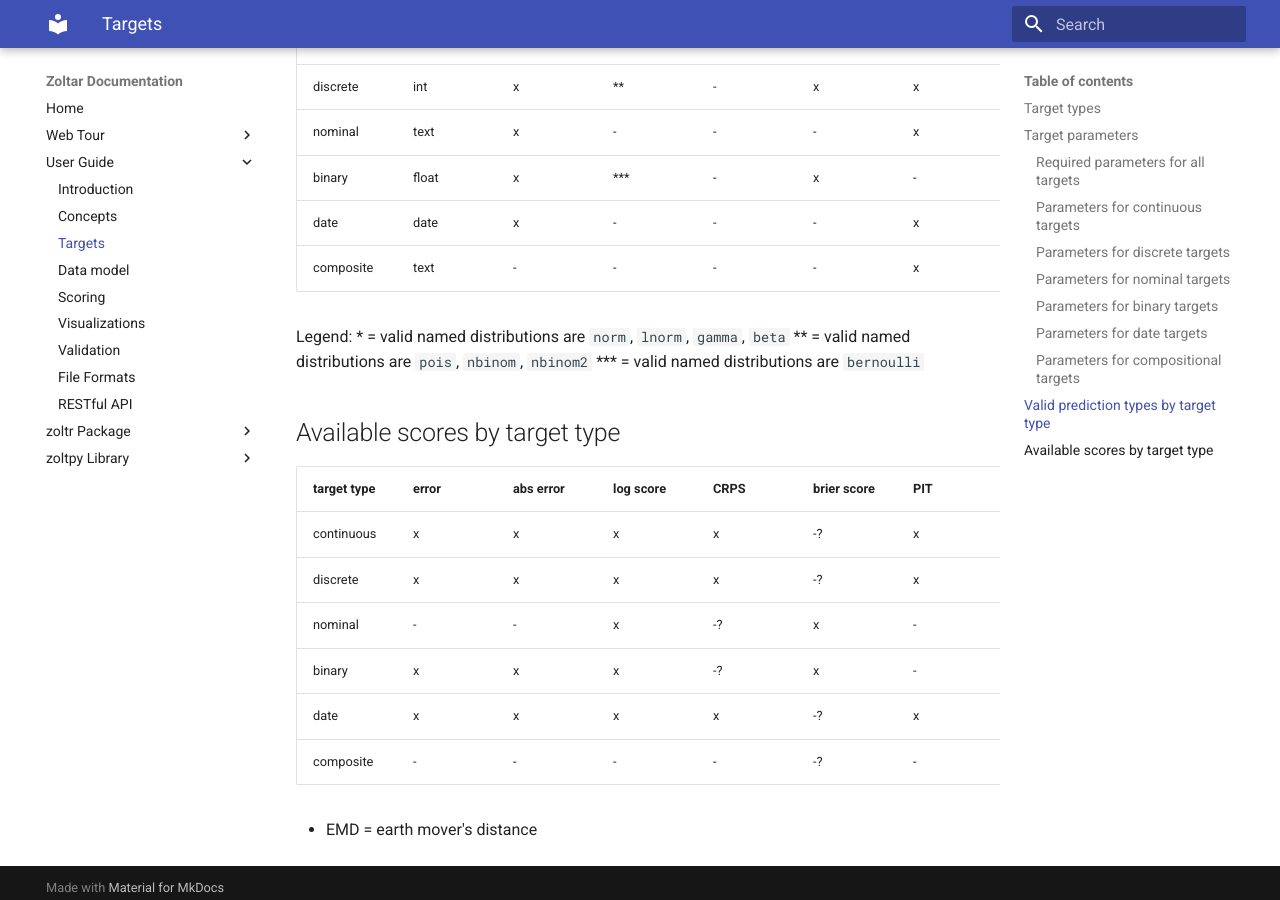
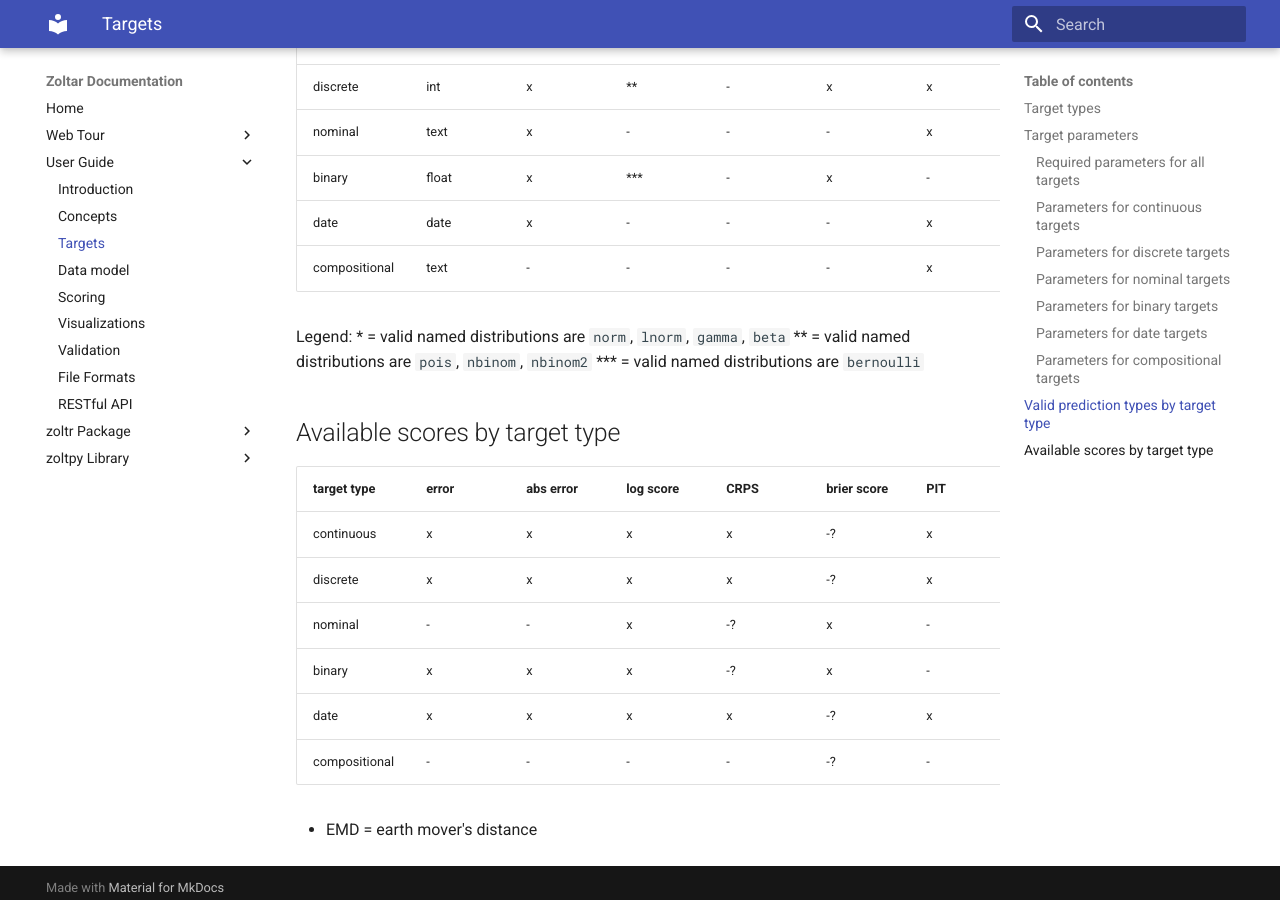
Before and after one commit to reichlab/docs.zoltardata, an MkDocs documentation site: the page built from docs/Targets.md, in a window 1280 px wide and 900 px high, scrolled down 2800 px. Built offline with MkDocs 1.6.1 and Material for MkDocs 9.7.7, drawn with Linux system fonts in a browser that asks for light colours; some of the changed text lies outside the part shown.

Commit message:
minor update for composite --> compositional in a few places

```diff
--- a/docs/Targets.md
+++ b/docs/Targets.md
@@ -24,7 +24,7 @@ features pertain to a particular target.
 *date*: A target with a discrete set of calendar dates as possible outcomes.
 > Example: the calendar week in which peak incidence occurs (represented by the Sunday of that week.
 
-*composite*: A nominal, unordered categorical target where observations are percentages that add up to 1.
+*compositional*: A nominal, unordered categorical target where observations are percentages that add up to 1.
 > Example: the proportions of all sequenced flu strains within different clades.
 
 
@@ -123,7 +123,7 @@ discrete      |   int     |    x      |    **     |    -      |    x      |    x
 nominal       |   text    |    x      |    -      |    -      |    -      |    x      |    x
 binary        |   float   |    x      |    ***    |    -      |    x      |    -      |    -
 date          |   date    |    x      |    -      |    -      |    -      |    x      |    x
-composite     |   text    |    -      |    -      |    -      |    -      |    x      |    -
+compositional |   text    |    -      |    -      |    -      |    -      |    x      |    -
 
 Legend:
 * = valid named distributions are `norm`, `lnorm`, `gamma`, `beta`
@@ -139,6 +139,6 @@ discrete      |    x      |    x      |    x      |    x      |    -?       |
 nominal       |    -      |    -      |    x      |    -?     |    x        |    -      |  -
 binary        |    x      |    x      |    x      |    -?     |    x        |    -      |  -
 date          |    x      |    x      |    x      |    x      |    -?       |    x      |  -
-composite     |    -      |    -      |    -      |    -      |    -?       |    -      |  x
+compositional |    -      |    -      |    -      |    -      |    -?       |    -      |  x
 
 * EMD = earth mover's distance
```
